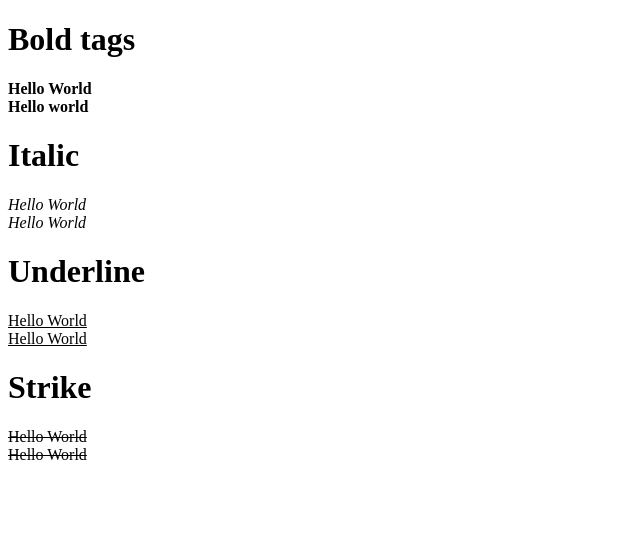
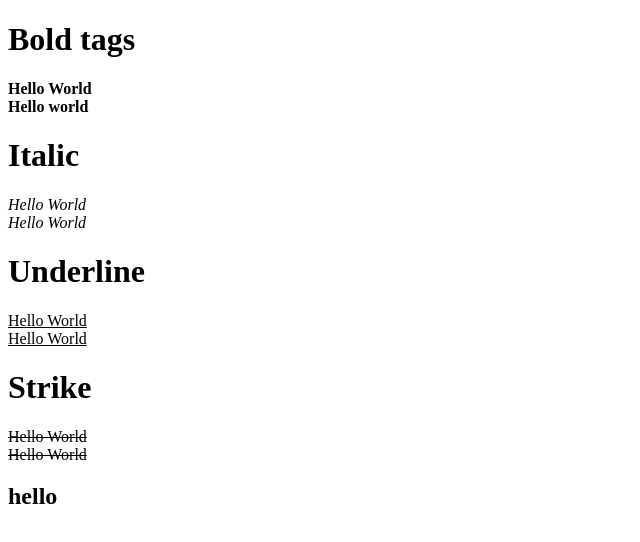
Before and after one commit to Anubhav-Jain05/HTML-CSS, a plain HTML site: page index.html in a window 1280 px wide. Shown: the whole page, without its empty margins (0-640 px from the left). Drawn offline with Linux system fonts and the light colour scheme.

Commit message:
new tags

```diff
--- a/index.html
+++ b/index.html
@@ -23,6 +23,11 @@
     <h1>Strike</h1>
     <strike>Hello World</strike><br>
     <del>Hello World</del>
+    <h2>hello</h2>
+
+    <!--git remote add origin https://github.com/Anubhav-Jain05/HTML-CSS.git
+git branch -M main
+git push -u origin main-->
 
 </body>
 </html>
```
